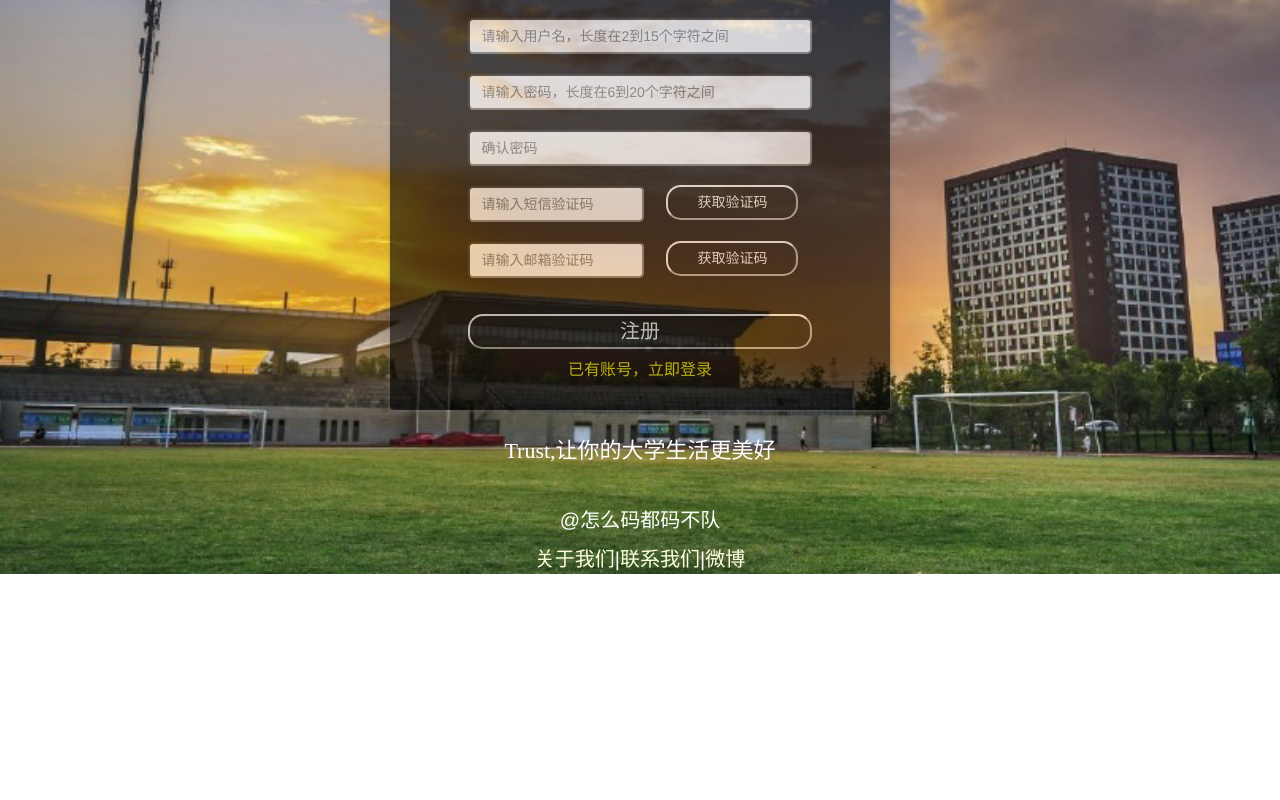
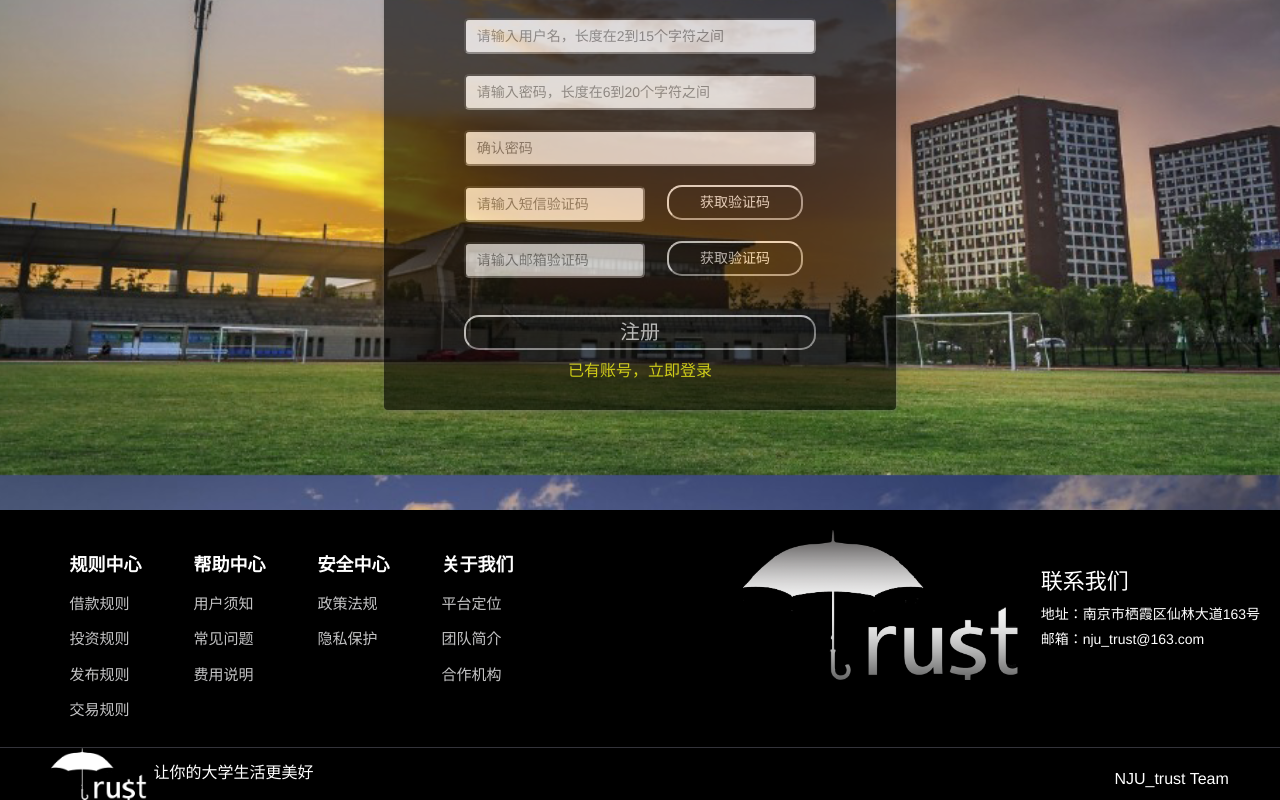
Before and after one commit to NJU-Trust/FrontEnd, a Vue app: page /signup in a window 1280 px wide. Shown: the part 325-1125 px from the top of the page. Before the commit the page ends 899 px from the top, so only its background shows below. Built offline with nearby package versions, Linux system fonts and the light colour scheme.

Commit message:
modify footbar, login , signup and logo

```diff
--- a/src/components/footerBar.vue
+++ b/src/components/footerBar.vue
@@ -5,10 +5,11 @@
         <h4>规则中心</h4>
         <a>借款规则</a>
         <a>投资规则</a>
+        <a>发布规则</a>
+        <a>交易规则</a>
       </div>
       <div class="insultSession">
         <h4>帮助中心</h4>
-        <a>新手指南</a>
         <a>用户须知</a>
         <a>常见问题</a>
         <a>费用说明</a>
@@ -17,14 +18,12 @@
         <h4>安全中心</h4>
         <a>政策法规</a>
         <a>隐私保护</a>
-        <a>争议处理</a>
       </div>
       <div class="insultSession">
         <h4>关于我们</h4>
         <a>平台定位</a>
         <a>团队简介</a>
         <a>合作机构</a>
-        <a>管理团队</a>
       </div>
       <div class="rightSession">
         <div style="display: inline-block"></div>
--- a/src/pages/login.vue
+++ b/src/pages/login.vue
@@ -13,22 +13,29 @@
         <button id="login" v-on:click="login()">登录</button>
       </div>
 
-      <div style="text-align: center; color: white;text-align: center;font-size: 20px; margin-top: 2%">
-        <span style="color: white;text-align: center;font-size: 22px;font-family: 'Microsoft YaHei UI'">Trust,让你的大学生活更美好</span><br>
-        <p style="color: white;text-align: center;display: block;padding-top: 40px">@怎么码都码不队</p>
-        <div style="margin-top: 0;" class="bott">
-          <a>关于我们</a>|<a>联系我们</a>|<a>微博</a>
-        </div>
-      </div>
+
+      <!--<div style="text-align: center; color: white;text-align: center;font-size: 20px; margin-top: 2%">-->
+        <!--<span style="color: white;text-align: center;font-size: 22px;font-family: 'Microsoft YaHei UI'">Trust,让你的大学生活更美好</span><br>-->
+        <!--<p style="color: white;text-align: center;display: block;padding-top: 40px">@怎么码都码不队</p>-->
+        <!--<div style="margin-top: 0;" class="bott">-->
+          <!--<a>关于我们</a>|<a>联系我们</a>|<a>微博</a>-->
+        <!--</div>-->
+      <!--</div>-->
+
     </div>
+    <footer-bar style="margin-top: calc(50% - 430px)"></footer-bar>
   </div>
 
 
 </template>
 
 <script>
+
+  import footerBar from '@/components/footerBar.vue';
+
     export default {
       name: "login",
+      components: {footerBar},
       methods: {
         login: function () {
           var ac=document.getElementById('account').value;
@@ -63,7 +70,7 @@
     background-attachment:fixed;
     background-position: center center;
     background-repeat: no-repeat;
-    padding-bottom: 0;
+    padding: 0;
   }
 
   .mainbox{
--- a/src/pages/signup.vue
+++ b/src/pages/signup.vue
@@ -20,20 +20,23 @@
 
       </div>
 
-      <div style="text-align: center; color: white;text-align: center;font-size: 20px; margin-top: 2%">
-        <span style="color: white;text-align: center;font-size: 22px;font-family: 'Microsoft YaHei UI'">Trust,让你的大学生活更美好</span><br>
-        <p style="color: white;text-align: center;display: block;padding-top: 40px">@怎么码都码不队</p>
-        <div style="margin-top: 0;" class="bott">
-          <a>关于我们</a>|<a>联系我们</a>|<a>微博</a>
-        </div>
-      </div>
+      <!--<div style="text-align: center; color: white;text-align: center;font-size: 20px; margin-top: 2%">-->
+        <!--<span style="color: white;text-align: center;font-size: 22px;font-family: 'Microsoft YaHei UI'">Trust,让你的大学生活更美好</span><br>-->
+        <!--<p style="color: white;text-align: center;display: block;padding-top: 40px">@怎么码都码不队</p>-->
+        <!--<div style="margin-top: 0;" class="bott">-->
+          <!--<a>关于我们</a>|<a>联系我们</a>|<a>微博</a>-->
+        <!--</div>-->
+      <!--</div>-->
     </div>
+    <footer-bar style="margin-top: 100px"></footer-bar>
   </div>
 </template>
 
 <script>
+  import footerBar from '@/components/footerBar.vue';
     export default {
         name: "signup",
+      components: {footerBar},
       mounted: function(){
         $("#account").change(function () {
           if($("#account").val().length<2){
@@ -167,7 +170,7 @@
     background-attachment:fixed;
     background-position: center center;
     background-repeat: no-repeat;
-    padding-bottom: 0;
+    padding: 0;
   }
 
   .mainbox{
```
Also changed, not shown: static/pic/logo1_silver.png, static/pic/logo1_white.png.
